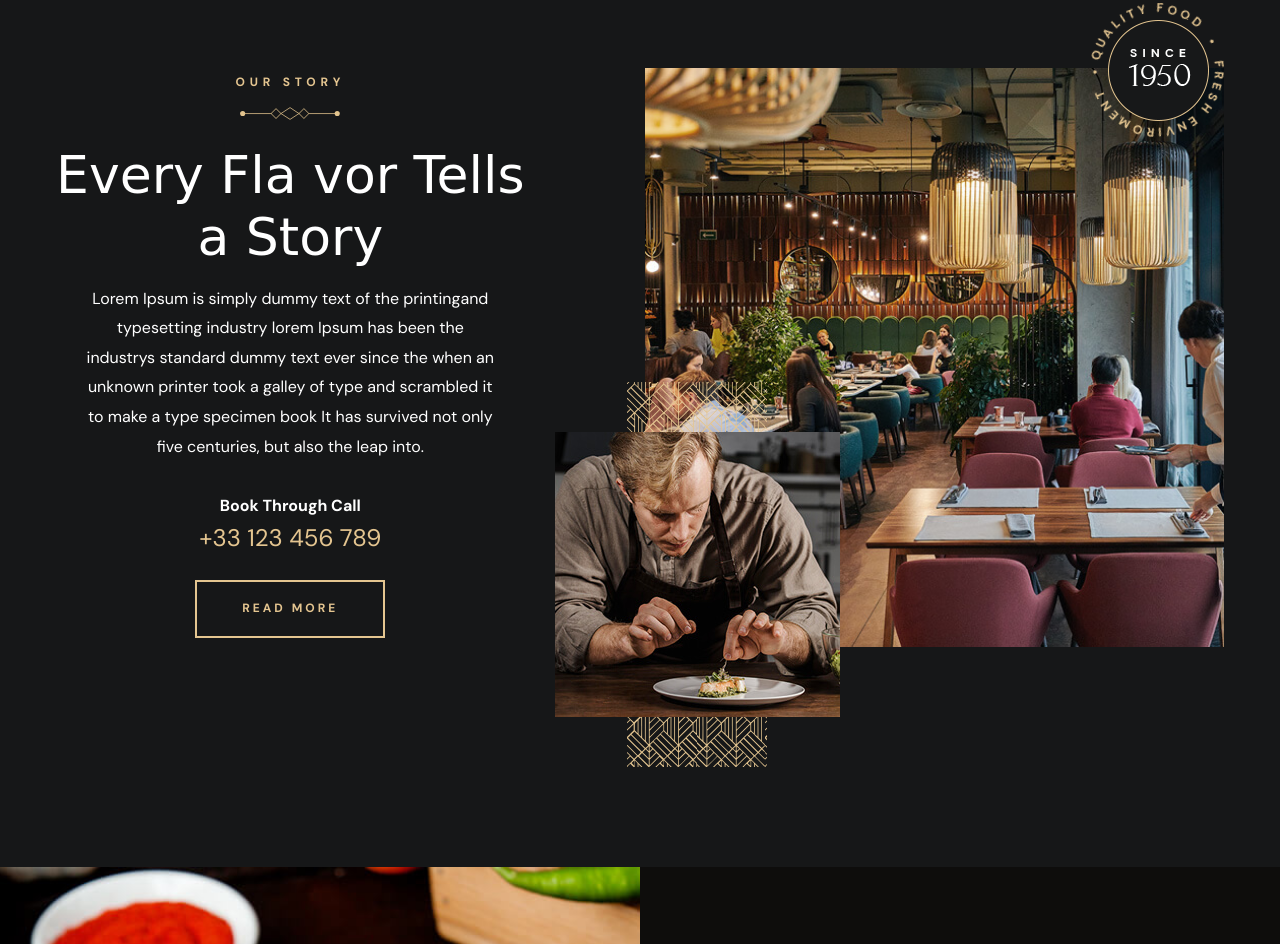
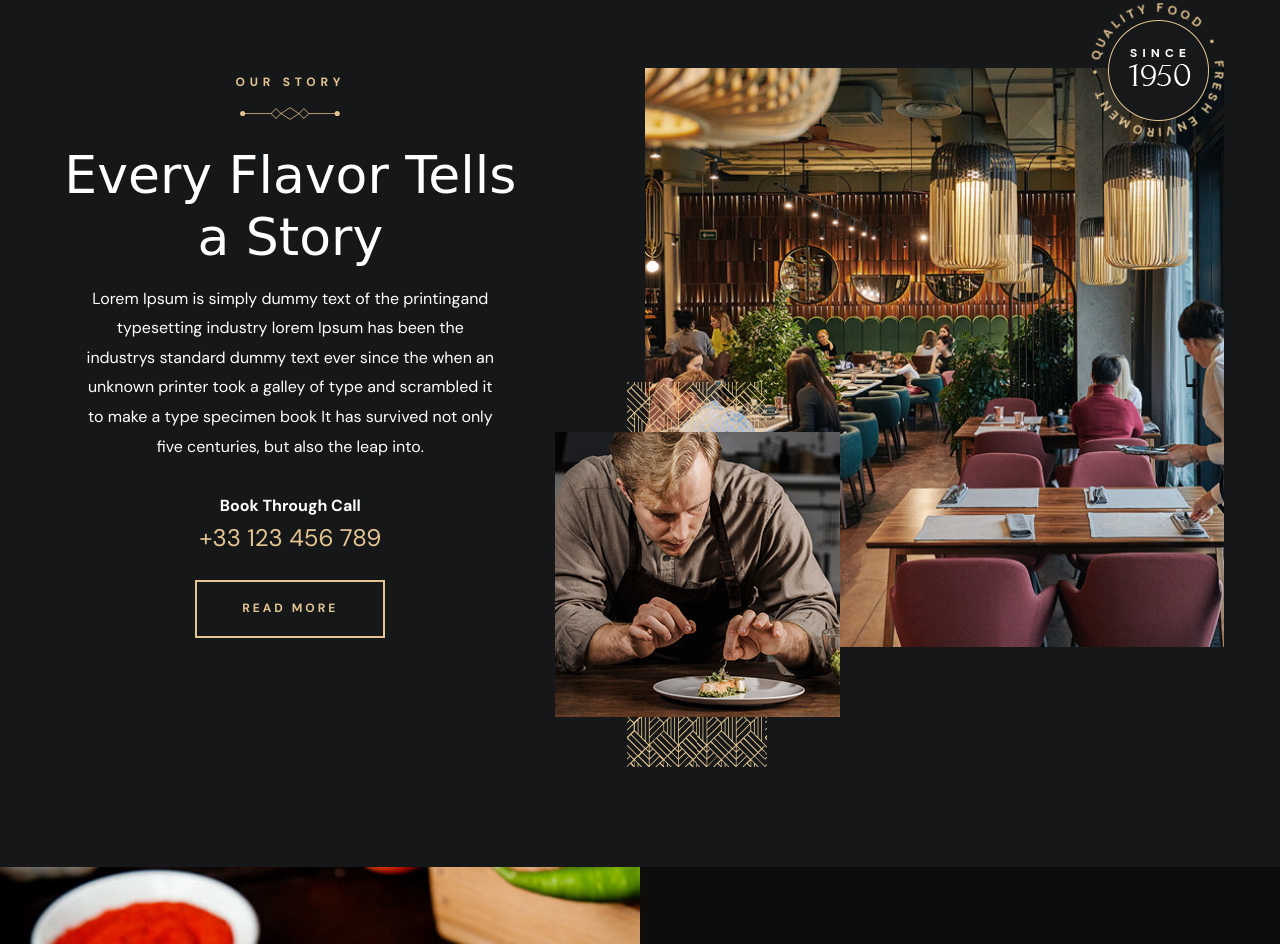
Before and after one commit to minhouuuuuu/nguyen-minh-restaurant, a website: page index.html in a window 1280 px wide. Shown: the part 2011-2955 px from the top of the page. Drawn offline with nearby package versions, Linux system fonts and the light colour scheme; files whose address does not match are found by name; a web font is replaced by a local one.

Commit message:
text bug fixed

```diff
--- a/index.html
+++ b/index.html
@@ -435,7 +435,7 @@
 
             <p class="label-2 section-subtitle" id="about-label">Our Story</p>
 
-            <h2 class="headline-1 section-title">Every Fla vor Tells a Story</h2>
+            <h2 class="headline-1 section-title">Every Flavor Tells a Story</h2>
 
             <p class="section-text">
               Lorem Ipsum is simply dummy text of the printingand typesetting industry lorem Ipsum has been the
```
